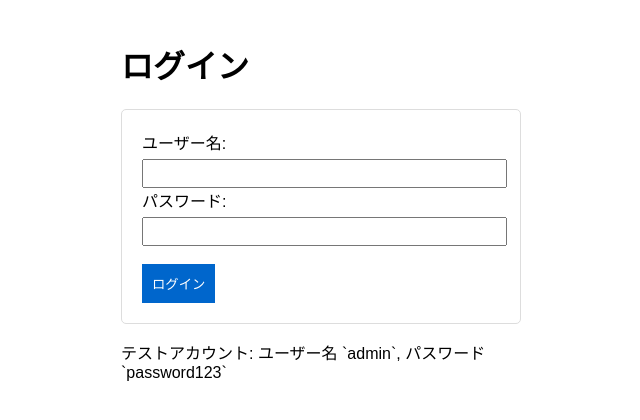
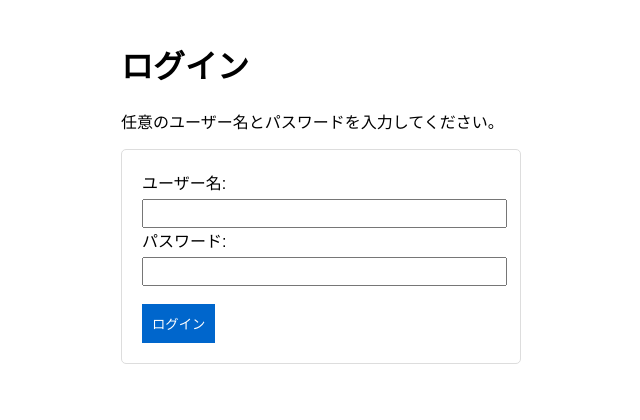
Before and after one commit to yuzu875641/bbs--1, a FastAPI app: page /login in a window 1280 px wide. Shown: the top 420 px of the page, without its empty margins (319-959 px from the left). Run offline with FastAPI, Linux system fonts and the light colour scheme.

Commit message:
Update login.html

```diff
--- a/templates/login.html
+++ b/templates/login.html
@@ -12,6 +12,7 @@
 </head>
 <body>
     <h1>ログイン</h1>
+    <p>任意のユーザー名とパスワードを入力してください。</p>
     <form action="/login" method="post">
         <label for="username">ユーザー名:</label><br>
         <input type="text" id="username" name="username" required><br>
@@ -19,6 +20,5 @@
         <input type="password" id="password" name="password" required><br><br>
         <input type="submit" value="ログイン">
     </form>
-    <p>テストアカウント: ユーザー名 `admin`, パスワード `password123`</p>
 </body>
 </html>
```
